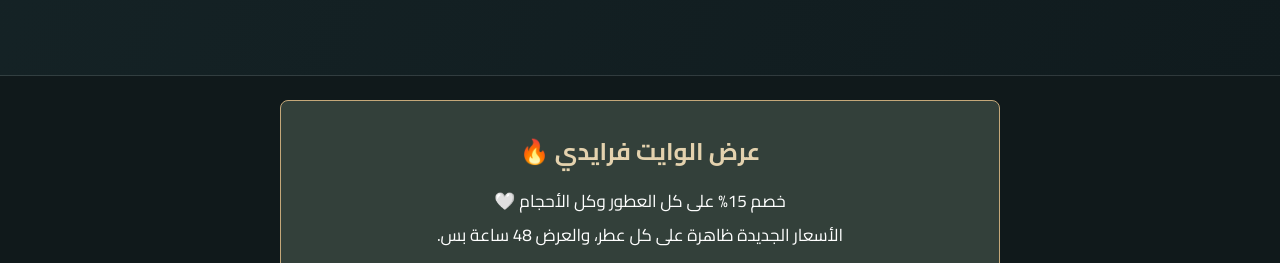
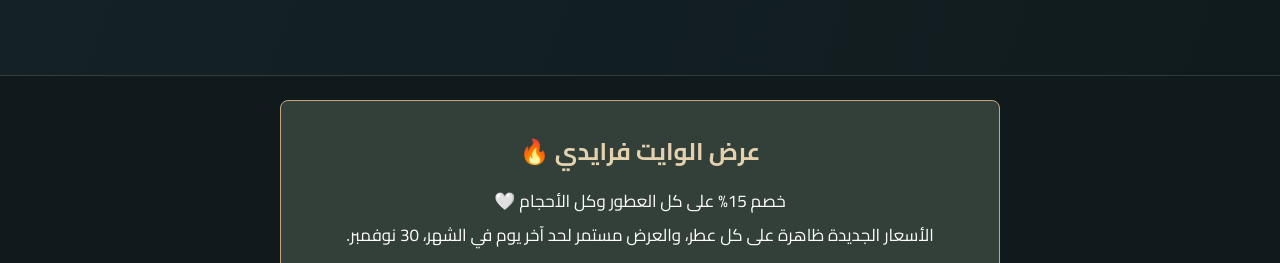
Before and after one commit to nafha-perfumes/nafha-site, a plain HTML site: page index.html in a window 1280 px wide. Shown: the part 518-781 px from the top of the page. Drawn offline with nearby package versions, Linux system fonts and the light colour scheme.

Commit message:
Update White Friday end date
Updated the White Friday banner details including the end date of the offer.

```diff
--- a/index.html
+++ b/index.html
@@ -21,7 +21,7 @@ nav{height:76px;display:flex;align-items:center;justify-content:space-between;ga
     <img src="nafha-logo.png" alt="NAFHA Logo">
 </a><a href="#about">عن نفحة</a><a href="#contact">تواصل</a></div><a class="btn" href="https://wa.me/201024875959" target="_blank">اطلب عبر واتساب</a></nav></header>
 <main id="home"><section class="hero"><div class="wrap"><div class="hero-copy"><div class="eyebrow">NAFHA — PERFUME GALLERY</div><h1>FIND YOUR<br>SIGNATURE.</h1><p>اختار عطرك اللي يعبّر عنك. اكتشف مجموعة من التركيبات العطرية المستوحاة من روائح عالمية مميزة، بأحجام وأسعار تناسبك.</p><a class="btn" href="#collection">اكتشف المجموعة</a></div><img class="hero-logo" src="nafha-logo.png" alt="NAFHA"></div></section>
-<section id="wf-banner" style="direction:rtl;text-align:center;background:#33403a;border:1px solid var(--gold);border-radius:8px;padding:28px 18px;margin:24px auto;max-width:720px"><h2 style="color:var(--gold2);margin:0 0 10px">عرض الوايت فرايدي 🔥</h2><p style="color:#fff;font-size:17px;line-height:2;margin:0 0 14px">خصم 15% على كل العطور وكل الأحجام 🤍<br>الأسعار الجديدة ظاهرة على كل عطر، والعرض 48 ساعة بس.</p><a href="https://wa.me/201024875959?text=%D9%85%D8%B1%D8%AD%D8%A8%D8%A7%D9%8B%D8%8C%20%D8%B9%D8%A7%D9%88%D8%B2%20%D8%A3%D8%B7%D9%84%D8%A8%20%D9%85%D9%86%20%D8%B9%D8%B1%D8%B6%20%D8%A7%D9%84%D9%88%D8%A7%D9%8A%D8%AA%20%D9%81%D8%B1%D8%A7%D9%8A%D8%AF%D9%8A" class="wa" style="max-width:320px;margin:0 auto">اطلب دلوقتي عبر واتساب</a></section>
+<section id="wf-banner" style="direction:rtl;text-align:center;background:#33403a;border:1px solid var(--gold);border-radius:8px;padding:28px 18px;margin:24px auto;max-width:720px"><h2 style="color:var(--gold2);margin:0 0 10px">عرض الوايت فرايدي 🔥</h2><p style="color:#fff;font-size:17px;line-height:2;margin:0 0 14px">خصم 15% على كل العطور وكل الأحجام 🤍<br>الأسعار الجديدة ظاهرة على كل عطر، والعرض مستمر لحد آخر يوم في الشهر، 30 نوفمبر.</p><a href="https://wa.me/201024875959?text=%D9%85%D8%B1%D8%AD%D8%A8%D8%A7%D9%8B%D8%8C%20%D8%B9%D8%A7%D9%88%D8%B2%20%D8%A3%D8%B7%D9%84%D8%A8%20%D9%85%D9%86%20%D8%B9%D8%B1%D8%B6%20%D8%A7%D9%84%D9%88%D8%A7%D9%8A%D8%AA%20%D9%81%D8%B1%D8%A7%D9%8A%D8%AF%D9%8A" class="wa" style="max-width:320px;margin:0 auto">اطلب دلوقتي عبر واتساب</a></section>
 <section class="section wrap" id="collection"><div class="heading"><div><div class="eyebrow">THE COLLECTION</div><h2>OUR FRAGRANCES</h2></div><p>24 اختيار من الروائح المميزة. صور الزجاجات للتعريف بالعطور المرجعية؛ منتجات NAFHA تركيبات مستوحاة وليست عبوات الماركات الأصلية.</p></div><div class="toolbar"><input class="search" id="search" placeholder="ابحث باسم العطر..."><button class="filter active" data-cat="all">الكل</button><button class="filter" data-cat="men">رجالي</button><button class="filter" data-cat="women">حريمي</button><button class="filter" data-cat="unisex">يونيسكس</button></div><div class="grid" id="grid"></div></section>
 <section class="benefits" id="about"><div class="wrap"><div><b>✦ اختيارات متنوعة</b><span>روائح تناسب أذواق مختلفة</span></div><div><b>◈ كمية أكبر بنفس السعر</b><span>زجاجات 35 و60 و100 مللي، أكتر من الأحجام المعتادة 30 و50</span></div><div><b>↗ طلب سهل</b><span>اطلب مباشرة من واتساب</span></div><div><b>🚚 شحن لكل المحافظات</b><span>عن طريق البريد المصري، وتكلفة الشحن حسب المحافظة وبتتأكد معاك قبل الطلب</span></div></div></section></main>
 <section id="detail" class="wrap"><button class="back" onclick="home()">← العودة للمجموعة</button><div class="detailgrid"><div class="visual" id="visual"></div><div><div class="eyebrow">NAFHA — PERFUME GALLERY</div><h1 class="detailname" id="dname"></h1><div class="arabic" id="dar"></div><p class="detaildesc" id="desc"></p><b style="color:var(--gold2);font-size:13px">النوتات العطرية</b><div class="notes" id="notes" style="margin:12px 0 23px"></div><b style="color:var(--gold2);font-size:13px">اختار الحجم</b><div class="sizes" id="sizes" style="margin-top:10px"></div><div class="pricebar"><div><small style="color:var(--muted)">السعر</small><div class="price" id="price"></div></div><span id="chosen" style="color:var(--muted);font-size:12px"></span></div><a class="wa" id="order" target="_blank">اطلب الآن عبر واتساب</a><p class="smallnote">🚚 شحن لكل المحافظات عن طريق البريد المصري، والتكلفة حسب المحافظة وبتتأكد معاك قبل الطلب.<br>الصورة المعروضة للزجاجة الأصلية كمرجع للرائحة فقط. المنتج المباع من NAFHA تركيبة عطرية مستوحاة، وليس العبوة الأصلية أو منتجًا تابعًا للعلامة التجارية صاحبة الاسم. النوتات وصف تقريبي للرائحة المرجعية وقد تختلف حسب الإصدار.</p></div></div></section>
```
